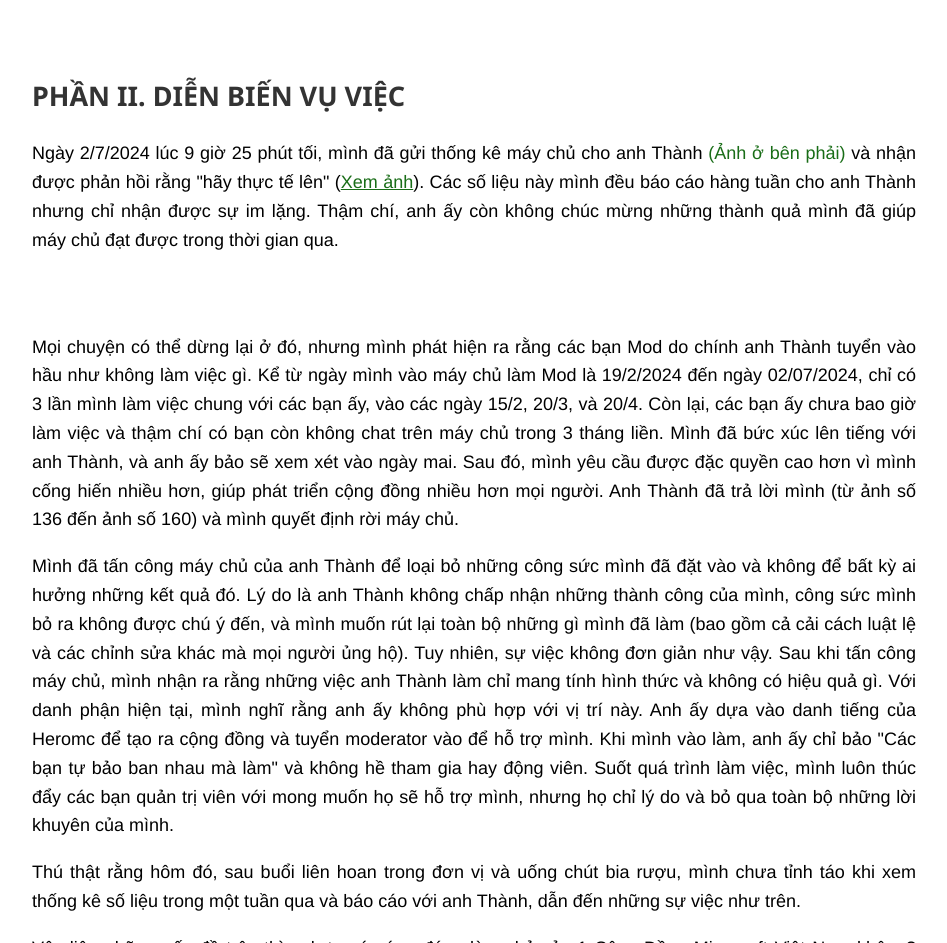
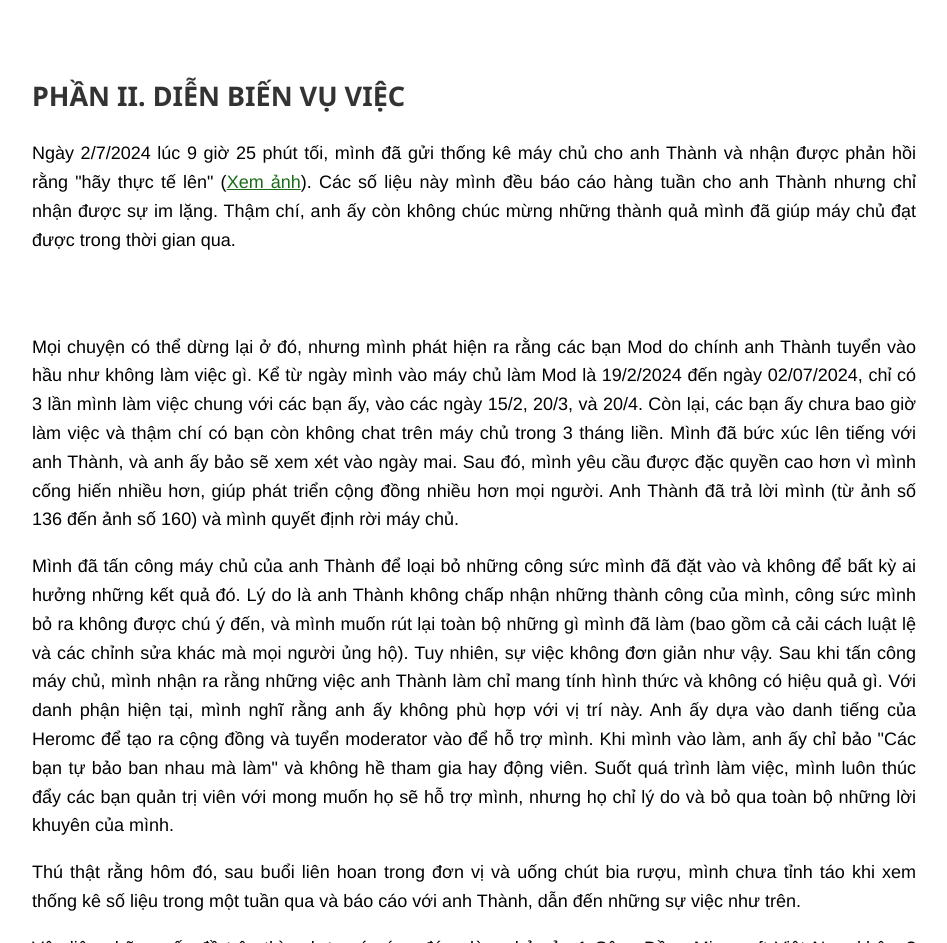
Before and after one commit to MinerwolfybtVn/web111, a plain HTML site: page index.html in a window 1280 px wide. Shown: the part 1180-2123 px from the top of the page, without its empty margins (166-1113 px from the left). Drawn offline with nearby package versions, Linux system fonts and the light colour scheme.

Commit message:
Update index.html

```diff
--- a/index.html
+++ b/index.html
@@ -47,7 +47,7 @@
             <h2 class="parts">Phần II. Diễn biến vụ việc</h2>
             <div class="thongke">
             </div>
-            <p>Ngày 2/7/2024 lúc 9 giờ 25 phút tối, mình đã gửi thống kê máy chủ cho anh Thành <a style="color: #196d17;">(Ảnh ở bên phải)</a> và nhận
+            <p>Ngày 2/7/2024 lúc 9 giờ 25 phút tối, mình đã gửi thống kê máy chủ cho anh Thành và nhận
                 được phản hồi rằng "hãy thực tế lên" (<a
                     href="https://drive.google.com/file/d/1apWpQHpKwrcYUe541yNvA0k7x36FyGnx/view?usp=sharing"
                     style="color: #196d17;">Xem
```
